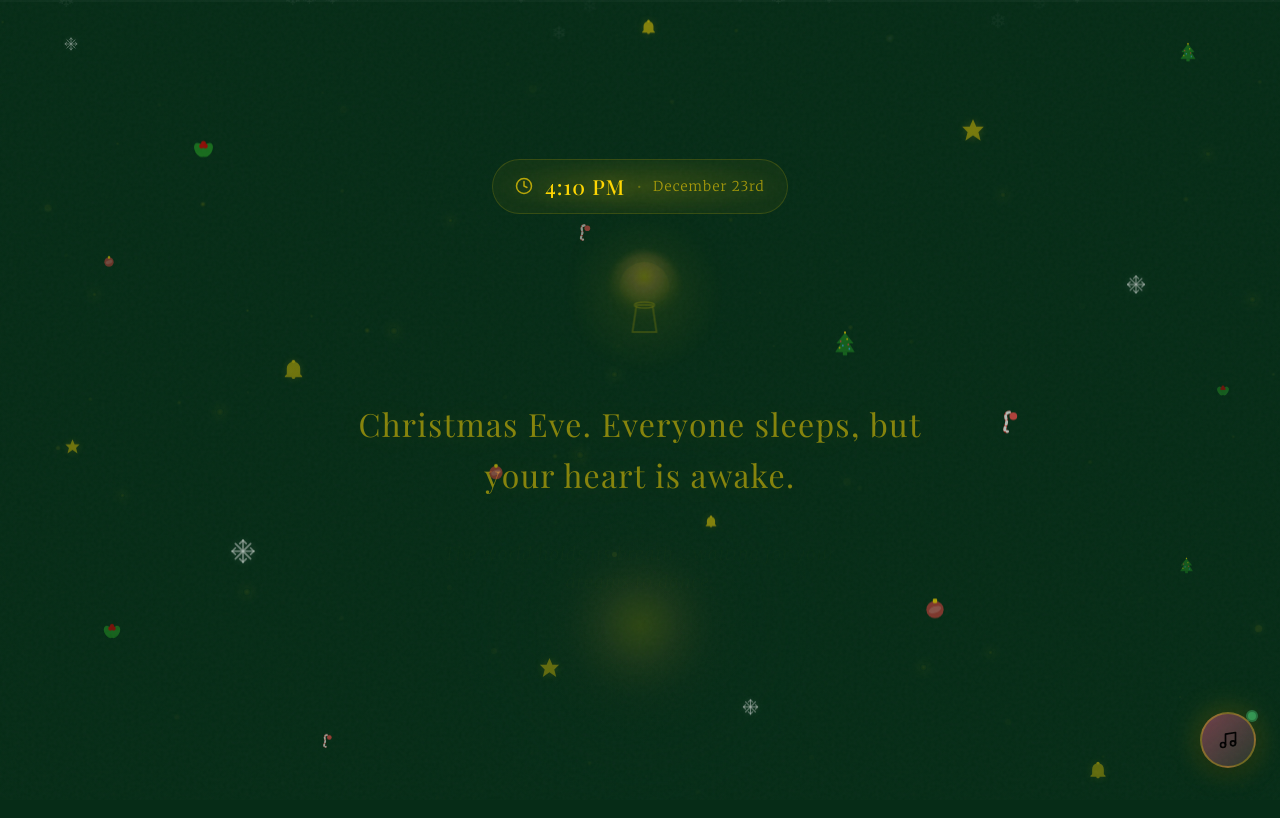
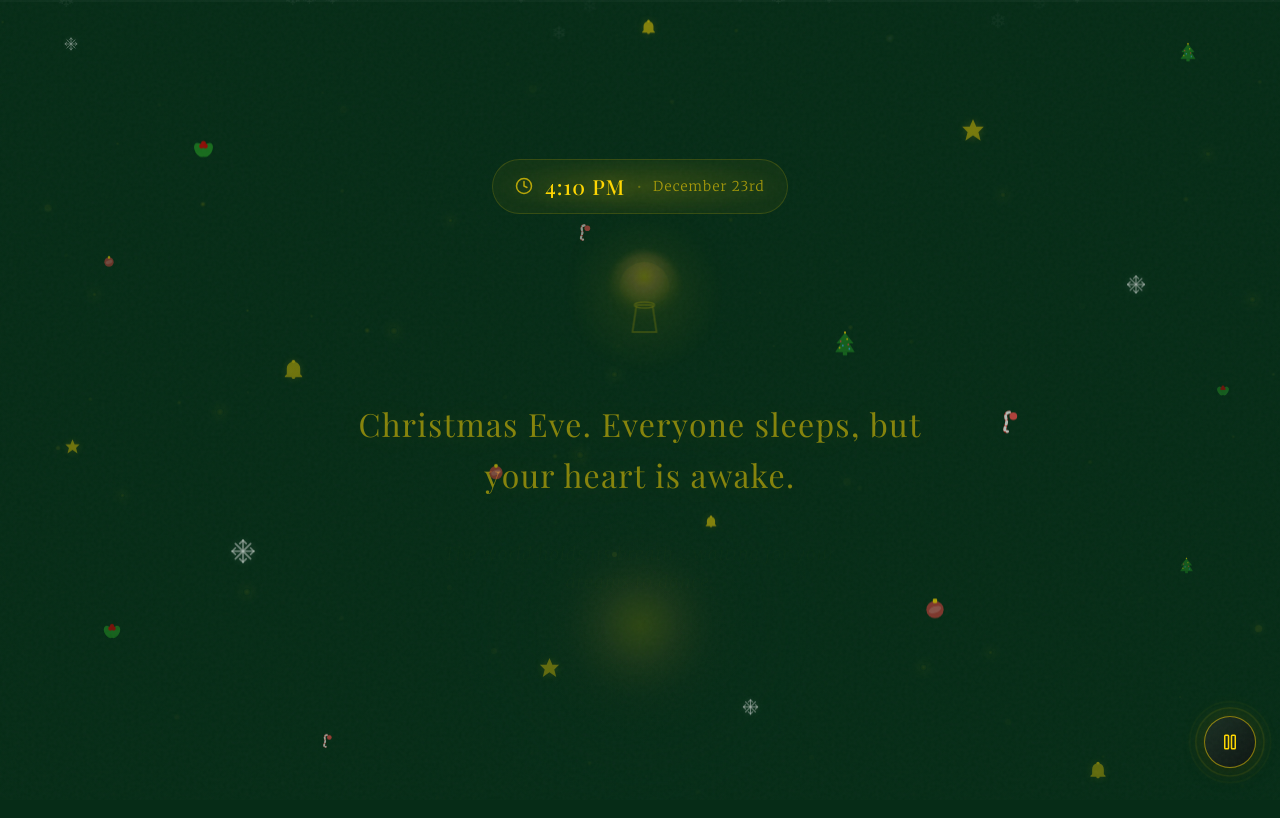
Before and after one commit to Bipin-45/christmasgift, a React (Vite) app: page / in a window 1280 px wide. Both pictures are taken after a click on the button "Step Into the Wonder". Shown: the top 818 px of the page. Built offline with nearby package versions, Linux system fonts and the light colour scheme; a web font is replaced by a local one.

Commit message:
Redesign music button - direct play/pause, no popup, sound wave animation

```diff
--- a/src/App.css
+++ b/src/App.css
@@ -2506,150 +2506,106 @@ html {
   }
 }
 
-/* Christmas Music Player */
-.christmas-music {
+/* Christmas Music Player - Simplified */
+.christmas-music-simple {
   position: fixed;
   bottom: 2rem;
   right: 1.5rem;
   z-index: 100;
-  display: flex;
-  flex-direction: column;
-  align-items: flex-end;
-  gap: 0.75rem;
-}
-
-.christmas-music-toggle {
-  width: 56px;
-  height: 56px;
+}
+
+.music-btn {
+  width: 52px;
+  height: 52px;
   border-radius: 50%;
-  background: linear-gradient(
-    135deg,
-    rgba(139, 69, 87, 0.8) 0%,
-    rgba(45, 58, 46, 0.9) 100%
-  );
-  backdrop-filter: blur(12px);
-  border: 2px solid rgba(255, 215, 0, 0.3);
+  background: linear-gradient(135deg, #1a2f23 0%, #0d1512 100%);
+  border: 1.5px solid rgba(255, 215, 0, 0.25);
   display: flex;
   align-items: center;
   justify-content: center;
   cursor: pointer;
-  transition: all 0.3s cubic-bezier(0.25, 0.46, 0.45, 0.94);
-  box-shadow: 0 4px 20px rgba(0, 0, 0, 0.3), 0 0 20px rgba(255, 215, 0, 0.1);
   position: relative;
-}
-
-.christmas-music-toggle:hover {
-  transform: scale(1.08);
-  border-color: rgba(255, 215, 0, 0.6);
-  box-shadow: 0 4px 30px rgba(0, 0, 0, 0.4), 0 0 30px rgba(255, 215, 0, 0.2);
-}
-
-.christmas-music-toggle.active {
+  overflow: visible;
+  transition: all 0.3s ease;
+  box-shadow: 0 4px 20px rgba(0, 0, 0, 0.4);
+}
+
+.music-btn-inner {
+  color: rgba(255, 215, 0, 0.8);
+  display: flex;
+  align-items: center;
+  justify-content: center;
+  transition: all 0.3s ease;
+}
+
+.music-btn:hover {
+  transform: scale(1.05);
   border-color: rgba(255, 215, 0, 0.5);
-}
-
-.christmas-music-toggle.playing {
-  animation: musicPulse 2s ease-in-out infinite;
-}
-
-@keyframes musicPulse {
-  0%,
+  box-shadow: 0 4px 25px rgba(0, 0, 0, 0.5), 0 0 20px rgba(255, 215, 0, 0.15);
+}
+
+.music-btn:hover .music-btn-inner {
+  color: rgba(255, 215, 0, 1);
+}
+
+.music-btn.playing {
+  border-color: rgba(255, 215, 0, 0.4);
+  box-shadow: 0 4px 20px rgba(0, 0, 0, 0.4), 0 0 25px rgba(255, 215, 0, 0.2);
+}
+
+.music-btn.playing .music-btn-inner {
+  color: rgba(255, 215, 0, 1);
+}
+
+/* Sound waves animation */
+.music-wave {
+  position: absolute;
+  border-radius: 50%;
+  border: 1.5px solid rgba(255, 215, 0, 0.4);
+  animation: soundWave 2s ease-out infinite;
+  pointer-events: none;
+}
+
+.wave1 {
+  width: 100%;
+  height: 100%;
+  animation-delay: 0s;
+}
+
+.wave2 {
+  width: 100%;
+  height: 100%;
+  animation-delay: 0.6s;
+}
+
+.wave3 {
+  width: 100%;
+  height: 100%;
+  animation-delay: 1.2s;
+}
+
+@keyframes soundWave {
+  0% {
+    transform: scale(1);
+    opacity: 0.5;
+  }
   100% {
-    box-shadow: 0 4px 20px rgba(0, 0, 0, 0.3), 0 0 20px rgba(255, 215, 0, 0.1);
-  }
-  50% {
-    box-shadow: 0 4px 25px rgba(0, 0, 0, 0.4), 0 0 35px rgba(255, 215, 0, 0.3);
-  }
-}
-
-.music-icon {
-  font-size: 1.5rem;
-}
-
-.playing-indicator {
-  position: absolute;
-  top: -4px;
-  right: -4px;
-  width: 12px;
-  height: 12px;
-  background: #4ade80;
-  border-radius: 50%;
-  border: 2px solid rgba(0, 0, 0, 0.3);
-}
-
-.christmas-music-panel {
-  background: linear-gradient(
-    135deg,
-    rgba(13, 18, 16, 0.95) 0%,
-    rgba(26, 37, 32, 0.95) 100%
-  );
-  backdrop-filter: blur(24px);
-  border-radius: 18px;
-  padding: 1.25rem;
-  border: 1px solid rgba(255, 215, 0, 0.15);
-  min-width: 220px;
-  box-shadow: 0 10px 40px rgba(0, 0, 0, 0.5), 0 0 30px rgba(255, 215, 0, 0.05);
-}
-
-.christmas-music-header {
-  display: flex;
-  align-items: center;
-  gap: 0.5rem;
-  font-family: "Inter", sans-serif;
-  font-size: 0.75rem;
-  font-weight: 500;
-  letter-spacing: 0.1em;
-  text-transform: uppercase;
-  color: rgba(255, 215, 0, 0.8);
-  margin-bottom: 1rem;
-  padding-bottom: 0.75rem;
-  border-bottom: 1px solid rgba(255, 215, 0, 0.1);
-}
-
-.christmas-icon {
-  font-size: 1rem;
-}
-
-.christmas-music-controls {
-  display: flex;
-  gap: 0.5rem;
-}
-
-.christmas-control-btn {
-  flex: 1;
-  display: flex;
-  align-items: center;
-  justify-content: center;
-  gap: 0.5rem;
-  padding: 0.75rem;
-  border-radius: 10px;
-  background: rgba(255, 255, 255, 0.05);
-  border: 1px solid rgba(255, 255, 255, 0.1);
-  cursor: pointer;
-  color: rgba(255, 250, 229, 0.7);
-  font-size: 0.8rem;
-  transition: all 0.2s ease;
-  font-family: "Inter", sans-serif;
-}
-
-.christmas-control-btn:hover {
-  background: rgba(255, 255, 255, 0.1);
-  color: rgba(255, 250, 229, 1);
-  border-color: rgba(255, 215, 0, 0.3);
-}
-
-.christmas-control-btn.active {
-  background: rgba(255, 215, 0, 0.15);
-  color: rgba(255, 215, 0, 1);
-  border-color: rgba(255, 215, 0, 0.4);
-}
-
-.christmas-music-note {
-  margin-top: 0.75rem;
-  font-family: "Inter", sans-serif;
-  font-size: 0.65rem;
-  color: rgba(255, 250, 229, 0.4);
-  text-align: center;
+    transform: scale(1.8);
+    opacity: 0;
+  }
+}
+
+/* Mobile adjustments */
+@media (max-width: 768px) {
+  .christmas-music-simple {
+    bottom: 1.25rem;
+    right: 1rem;
+  }
+
+  .music-btn {
+    width: 46px;
+    height: 46px;
+  }
 }
 
 /* Update title for Christmas */
@@ -2675,28 +2631,6 @@ html {
   background: linear-gradient(90deg, #c41e3a, #228b22, #ffd700);
   opacity: 0;
   transition: opacity 0.3s ease;
-}
-
-/* Mobile adjustments for Christmas music */
-@media (max-width: 768px) {
-  .christmas-music {
-    bottom: 1.25rem;
-    right: 1rem;
-  }
-
-  .christmas-music-toggle {
-    width: 50px;
-    height: 50px;
-  }
-
-  .christmas-music-panel {
-    min-width: 190px;
-  }
-
-  .ornament {
-    font-size: 1.2rem;
-    opacity: 0.2;
-  }
 }
 
 /* ========== CHRISTMAS STORY GAME ========== */
--- a/src/components/ChristmasMusic.jsx
+++ b/src/components/ChristmasMusic.jsx
@@ -1,6 +1,6 @@
 import React, { useState, useRef, useEffect } from "react";
-import { motion, AnimatePresence } from "framer-motion";
-import { Music, Pause, Play, Volume2, VolumeX } from "lucide-react";
+import { motion } from "framer-motion";
+import { Music, Pause } from "lucide-react";
 
 const ChristmasMusic = ({
   registerAudio,
@@ -10,10 +10,7 @@ const ChristmasMusic = ({
   setCurrentPlayingTrack,
   shouldPlay = false,
 }) => {
-  const [isMuted, setIsMuted] = useState(false);
-  const [showControls, setShowControls] = useState(false);
   const audioRef = useRef(null);
-  const panelRef = useRef(null);
   const hasStartedPlaying = useRef(false);
 
   const christmasTrack = {
@@ -23,25 +20,6 @@ const ChristmasMusic = ({
 
   const START_TIME = 4;
   const isPlaying = currentPlayingTrack === "background";
-
-  // Close panel when clicking outside
-  useEffect(() => {
-    const handleClickOutside = (event) => {
-      if (panelRef.current && !panelRef.current.contains(event.target)) {
-        setShowControls(false);
-      }
-    };
-
-    if (showControls) {
-      document.addEventListener("mousedown", handleClickOutside);
-      document.addEventListener("touchstart", handleClickOutside);
-    }
-
-    return () => {
-      document.removeEventListener("mousedown", handleClickOutside);
-      document.removeEventListener("touchstart", handleClickOutside);
-    };
-  }, [showControls]);
 
   // Register audio on mount
   useEffect(() => {
@@ -114,15 +92,8 @@ const ChristmasMusic = ({
     }
   };
 
-  const toggleMute = () => {
-    if (audioRef.current) {
-      audioRef.current.muted = !isMuted;
-      setIsMuted(!isMuted);
-    }
-  };
-
   return (
-    <div className="christmas-music" ref={panelRef}>
+    <div className="christmas-music-simple">
       <audio
         ref={audioRef}
         src={christmasTrack.url}
@@ -130,54 +101,23 @@ const ChristmasMusic = ({
         playsInline
       />
 
-      <AnimatePresence>
-        {showControls && (
-          <motion.div
-            className="christmas-music-panel"
-            initial={{ opacity: 0, y: 10, scale: 0.95 }}
-            animate={{ opacity: 1, y: 0, scale: 1 }}
-            exit={{ opacity: 0, y: 10, scale: 0.95 }}
-            transition={{ duration: 0.2 }}
-          >
-            <div className="christmas-music-header">
-              <Music size={14} />
-              <span>Merry Christmas</span>
-            </div>
-
-            <div className="christmas-music-controls">
-              <button
-                className={`christmas-control-btn ${isPlaying ? "active" : ""}`}
-                onClick={togglePlay}
-              >
-                {isPlaying ? <Pause size={16} /> : <Play size={16} />}
-                <span>{isPlaying ? "Pause" : "Play"}</span>
-              </button>
-              <button
-                className={`christmas-control-btn ${isMuted ? "active" : ""}`}
-                onClick={toggleMute}
-              >
-                {isMuted ? <VolumeX size={16} /> : <Volume2 size={16} />}
-                <span>{isMuted ? "Unmute" : "Mute"}</span>
-              </button>
-            </div>
-          </motion.div>
-        )}
-      </AnimatePresence>
-
       <motion.button
-        className={`christmas-music-toggle ${showControls ? "active" : ""} ${
-          isPlaying ? "playing" : ""
-        }`}
-        onClick={() => setShowControls(!showControls)}
-        whileTap={{ scale: 0.95 }}
+        className={`music-btn ${isPlaying ? "playing" : ""}`}
+        onClick={togglePlay}
+        whileTap={{ scale: 0.9 }}
+        initial={{ opacity: 0, y: 20 }}
+        animate={{ opacity: 1, y: 0 }}
+        transition={{ duration: 0.5 }}
       >
-        <Music size={20} />
-        {isPlaying && !isMuted && (
-          <motion.span
-            className="playing-indicator"
-            animate={{ opacity: [0.5, 1, 0.5] }}
-            transition={{ duration: 1.5, repeat: Infinity }}
-          />
+        <div className="music-btn-inner">
+          {isPlaying ? <Pause size={18} /> : <Music size={18} />}
+        </div>
+        {isPlaying && (
+          <>
+            <span className="music-wave wave1"></span>
+            <span className="music-wave wave2"></span>
+            <span className="music-wave wave3"></span>
+          </>
         )}
       </motion.button>
     </div>
```
